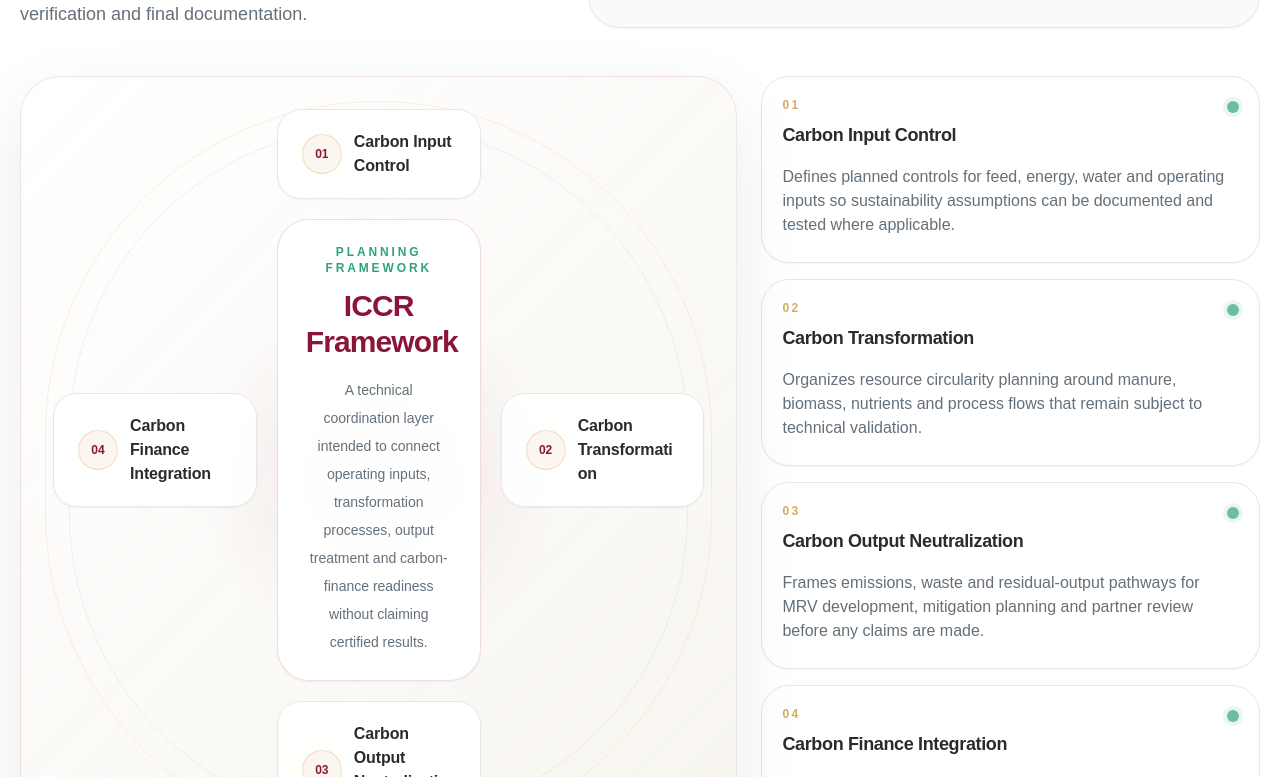
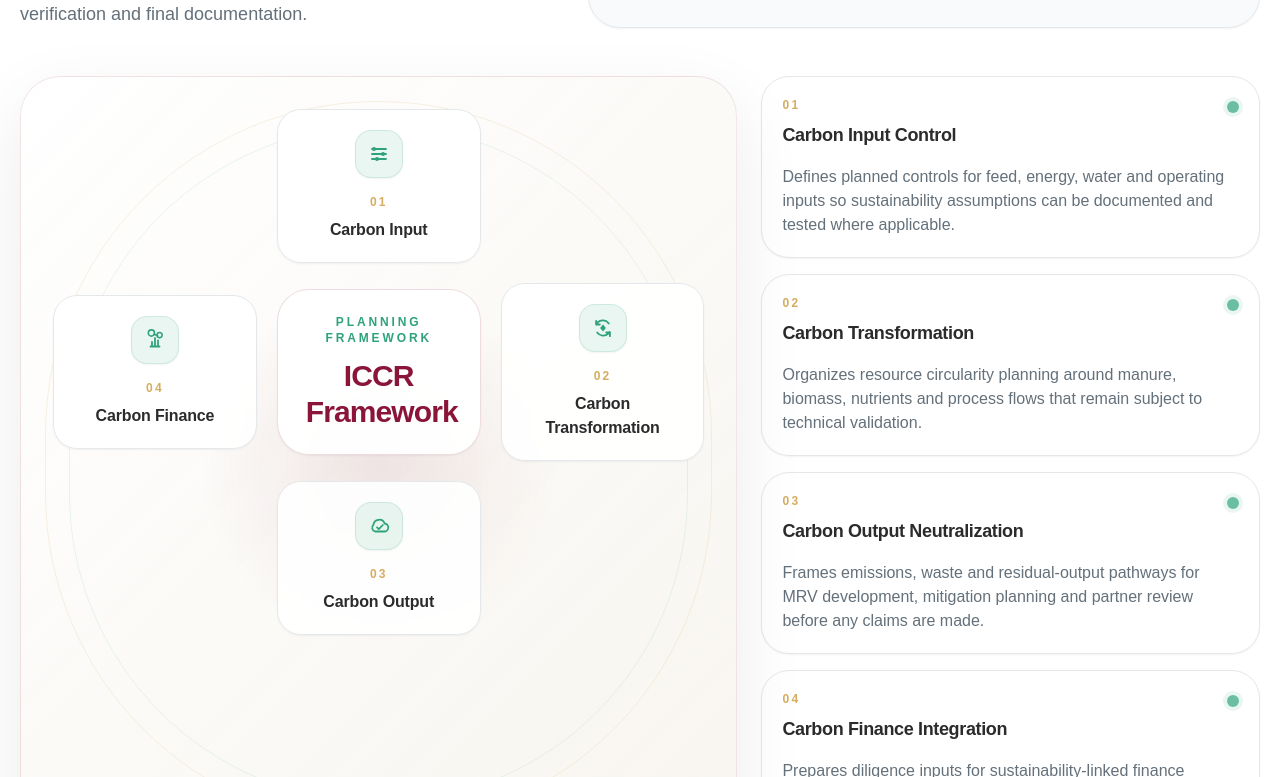
Before and after one commit to anwarlino/pmcs-holdings-website-v2, a Next.js app: page / in a window 1280 px wide. Shown: the part 4383-5160 px from the top of the page. Built offline with nearby package versions, Linux system fonts and the light colour scheme.

Commit message:
Simplify ICCR diagram pillar cards

```diff
--- a/components/sections/IccrFrameworkSection.tsx
+++ b/components/sections/IccrFrameworkSection.tsx
@@ -1,14 +1,52 @@
 import type { LocaleContent } from '@/content/locales/types';
 import { SectionHeading } from '@/components/ui/SectionHeading';
 
+const diagramPillars = [
+  {
+    title: 'Carbon Input',
+    position: 'md:col-start-2 md:row-start-1',
+    icon: (
+      <svg viewBox="0 0 24 24" className="h-6 w-6" aria-hidden="true">
+        <path d="M5 7h14M5 12h14M5 17h14" fill="none" stroke="currentColor" strokeLinecap="round" strokeWidth="1.8" />
+        <path d="M9 7a2 2 0 1 1-4 0 2 2 0 0 1 4 0ZM18 12a2 2 0 1 1-4 0 2 2 0 0 1 4 0ZM12 17a2 2 0 1 1-4 0 2 2 0 0 1 4 0Z" fill="currentColor" />
+      </svg>
+    ),
+  },
+  {
+    title: 'Carbon Transformation',
+    position: 'md:col-start-3 md:row-start-2',
+    icon: (
+      <svg viewBox="0 0 24 24" className="h-6 w-6" aria-hidden="true">
+        <path d="M17.8 7.6A7.3 7.3 0 0 0 6.7 6.4L5.3 8.1M5.1 4.8v3.7h3.7M6.2 16.4a7.3 7.3 0 0 0 11.1 1.2l1.4-1.7M18.9 20.2v-3.7h-3.7" fill="none" stroke="currentColor" strokeLinecap="round" strokeLinejoin="round" strokeWidth="1.8" />
+        <path d="M12 8.6 14.9 12 12 15.4 9.1 12 12 8.6Z" fill="currentColor" />
+      </svg>
+    ),
+  },
+  {
+    title: 'Carbon Output',
+    position: 'md:col-start-2 md:row-start-3',
+    icon: (
+      <svg viewBox="0 0 24 24" className="h-6 w-6" aria-hidden="true">
+        <path d="M8.3 17.5H17a4 4 0 0 0 .6-8 5.8 5.8 0 0 0-11.2 1.4A3.8 3.8 0 0 0 8.3 17.5Z" fill="none" stroke="currentColor" strokeLinecap="round" strokeLinejoin="round" strokeWidth="1.8" />
+        <path d="m10 13.4 1.8 1.8 4-4.2" fill="none" stroke="currentColor" strokeLinecap="round" strokeLinejoin="round" strokeWidth="1.8" />
+      </svg>
+    ),
+  },
+  {
+    title: 'Carbon Finance',
+    position: 'md:col-start-1 md:row-start-2',
+    icon: (
+      <svg viewBox="0 0 24 24" className="h-6 w-6" aria-hidden="true">
+        <path d="M7.5 18.5h9M9 18.5V14m3 4.5V10m3 8.5V12.5" fill="none" stroke="currentColor" strokeLinecap="round" strokeWidth="1.8" />
+        <path d="M8.4 8.1a3.1 3.1 0 1 0 0-6.2 3.1 3.1 0 0 0 0 6.2ZM16.6 9.7a2.6 2.6 0 1 0 0-5.2 2.6 2.6 0 0 0 0 5.2Z" fill="none" stroke="currentColor" strokeWidth="1.6" />
+        <path d="m10.7 6.2 3.8 1.2" fill="none" stroke="currentColor" strokeLinecap="round" strokeWidth="1.6" />
+      </svg>
+    ),
+  },
+];
+
 export function IccrFrameworkSection({ dictionary }: { dictionary: LocaleContent }) {
   const pillars = dictionary.iccr.pillars;
-  const diagramPositions = [
-    'md:col-start-2 md:row-start-1',
-    'md:col-start-3 md:row-start-2',
-    'md:col-start-2 md:row-start-3',
-    'md:col-start-1 md:row-start-2',
-  ];
 
   return (
     <section id="iccr" className="overflow-hidden bg-white py-20 md:py-24">
@@ -33,18 +71,16 @@ export function IccrFrameworkSection({ dictionary }: { dictionary: LocaleContent
                 <div className="rounded-[2rem] border border-pmcs-maroon/15 bg-white/95 p-6 text-center shadow-sm lg:px-7">
                   <p className="text-xs font-black uppercase tracking-[0.24em] text-pmcs-green">{dictionary.iccr.frameworkLabel}</p>
                   <h3 className="mt-3 text-2xl font-black tracking-[-0.03em] text-pmcs-maroon md:text-3xl">{dictionary.iccr.frameworkTitle}</h3>
-                  <p className="mt-4 text-sm leading-7 text-pmcs-muted">{dictionary.iccr.frameworkBody}</p>
                 </div>
               </div>
 
-              {pillars.map((pillar, index) => (
-                <article key={pillar.title} className={`${diagramPositions[index]} min-w-0 rounded-[1.5rem] border border-pmcs-line bg-white/90 p-5 shadow-sm backdrop-blur-sm lg:px-6`}>
-                  <div className="flex min-w-0 items-center gap-3">
-                    <span className="flex h-10 w-10 shrink-0 items-center justify-center rounded-full border border-pmcs-gold/35 bg-pmcs-gold/10 text-xs font-black text-pmcs-maroon">
-                      {String(index + 1).padStart(2, '0')}
-                    </span>
-                    <h4 className="min-w-0 whitespace-normal break-words text-sm font-black leading-snug tracking-[-0.01em] text-pmcs-charcoal md:text-base">{pillar.title}</h4>
+              {diagramPillars.map((pillar, index) => (
+                <article key={pillar.title} className={`${pillar.position} min-w-0 rounded-[1.5rem] border border-pmcs-line bg-white/90 p-5 text-center shadow-sm backdrop-blur-sm lg:px-6`}>
+                  <div className="mx-auto flex h-12 w-12 items-center justify-center rounded-2xl border border-pmcs-green/15 bg-pmcs-green/10 text-pmcs-green shadow-sm">
+                    {pillar.icon}
                   </div>
+                  <p className="mt-4 text-xs font-black uppercase tracking-[0.18em] text-pmcs-gold">{String(index + 1).padStart(2, '0')}</p>
+                  <h4 className="mt-2 min-w-0 whitespace-normal break-words text-sm font-black leading-snug tracking-[-0.01em] text-pmcs-charcoal md:text-base">{pillar.title}</h4>
                 </article>
               ))}
             </div>
```
